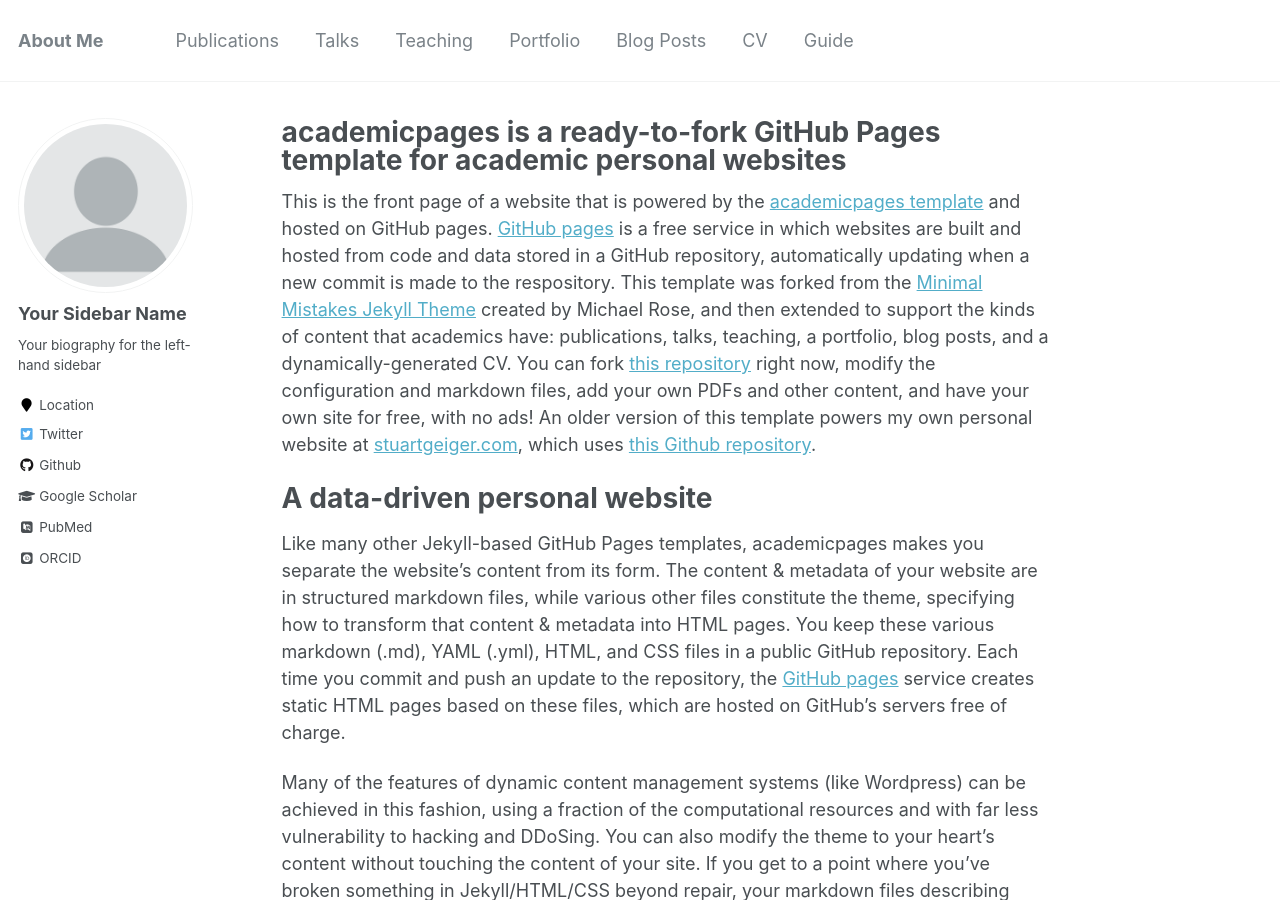
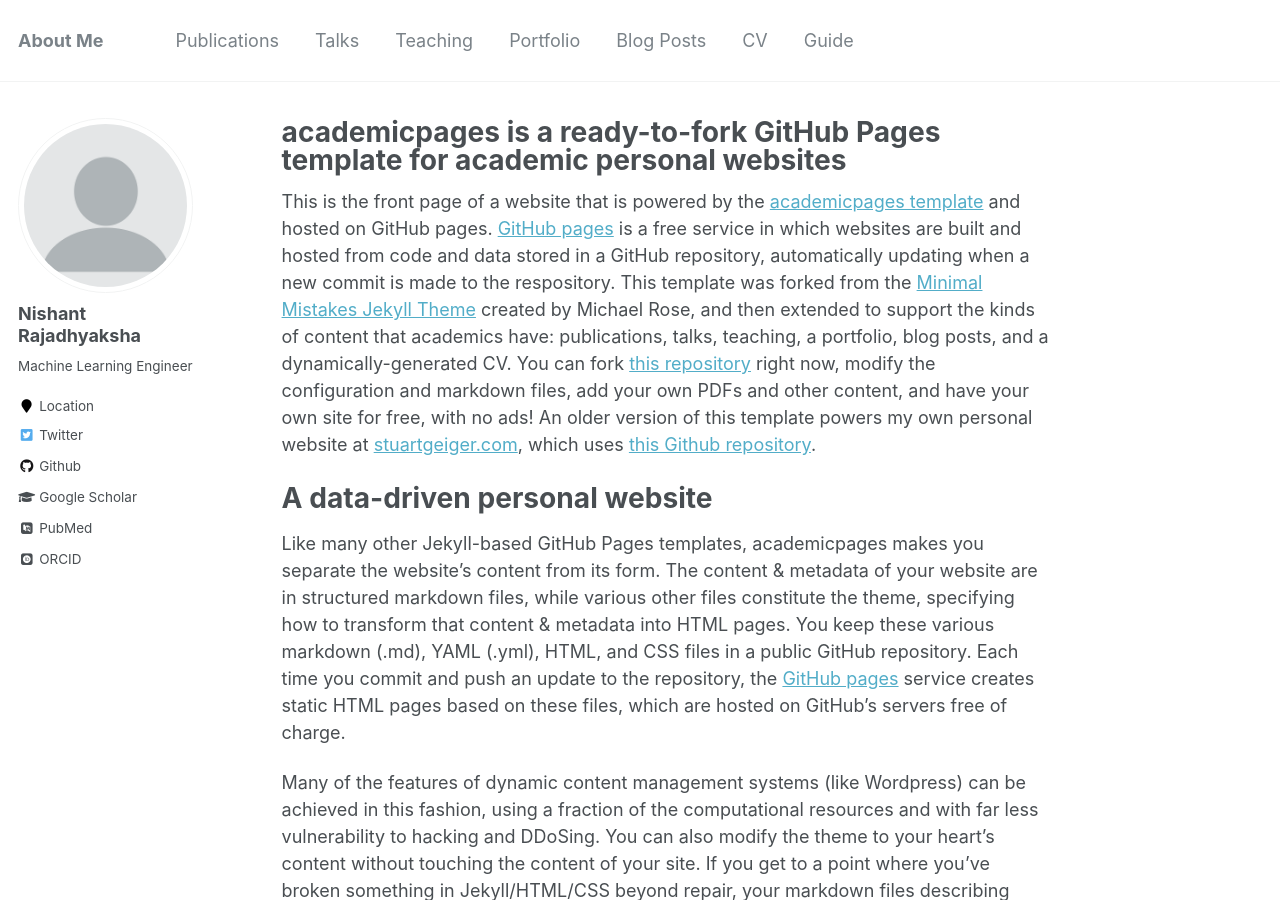
Before and after one commit to nishant42491/nishant42491.github.io, a Jekyll site: the page built from _pages/about.md, in a window 1280 px wide and 900 px high. Built offline with Jekyll 4.4.1, drawn with Linux system fonts in a browser that asks for light colours; some web fonts are replaced.

Commit message:
Update _config.yml

```diff
--- a/_config.yml
+++ b/_config.yml
@@ -80,9 +80,9 @@
 
 # Site Author
 author:
-  name             : "Your Sidebar Name"
+  name             : "Nishant Rajadhyaksha"
   avatar           : "profile.png"
-  bio              : "Your biography for the left-hand sidebar"
+  bio              : "Machine Learning Engineer"
   location         : "Location"
   employer         :
   pubmed           : "https://www.ncbi.nlm.nih.gov/pubmed/?term=john+snow"
```
